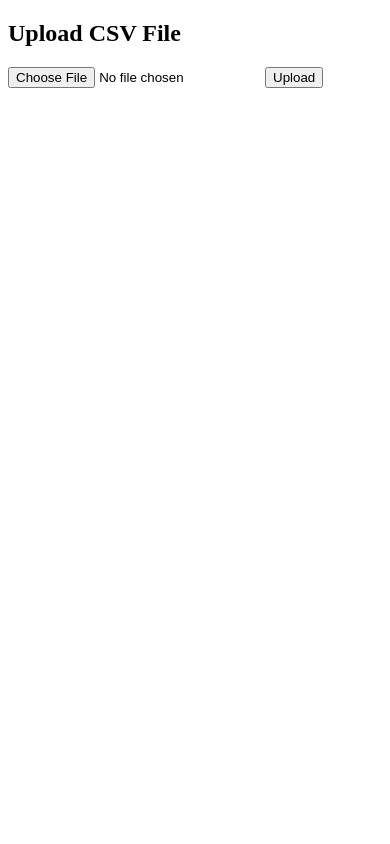
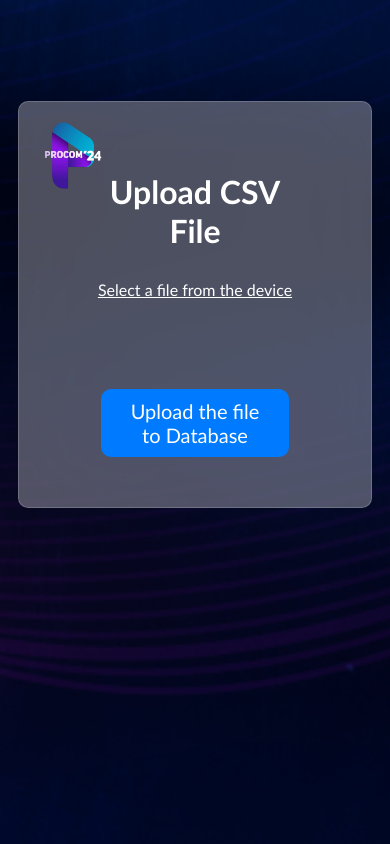
Before and after one commit to Procom-24/Attendance_Management_System_Procom24, a Django app: template registration/templates/uploadData.html in a window 390 px wide. Run offline with Django 5.2, Linux system fonts and the light colour scheme; the template is opened without the code that fills it, so the values that code supplies are empty.

Commit message:
upload data styling and and fucntionality to review the file before uploading

```diff
--- /dev/null
+++ b/registration/templates/static/uploadstyle.css
@@ -0,0 +1,156 @@
+
+body {
+    font-family: Trebuchet MS, sans-serif;
+    margin: 0;
+    padding: 0;
+    background-color: #000;
+    color: #fff;
+    display: flex;
+    justify-content: center;
+}
+
+.background-image {
+    position: fixed;
+    top: 0;
+    left: 0;
+    width: 100%;
+    height: 100%;
+    background-image: url('background2.png');
+    background-size: cover;
+    background-position: center;
+    z-index: -1;
+}
+
+.logo{
+    position: absolute;
+}
+
+.logoimg {
+    width: 150px;
+    height: auto;
+    transition: all 0.5s ease;
+}
+
+.outerdiv{
+    margin-top: 12vh;
+    margin-bottom: 8vh;
+    background: rgba( 255, 255, 255, 0.3);
+    backdrop-filter: blur( 50px );
+    -webkit-backdrop-filter: blur( 50px );
+    border: 1px solid rgba( 255, 255, 255, 0.18 );
+    border-radius: 10px;
+    width: 90%;
+    padding: 20px;
+    transition: all 0.5s ease;
+}
+
+h2 {
+    text-align: center;
+    margin: 50px;
+    font-size: xx-large;
+  }
+
+
+form {
+    display: flex;
+    flex-direction: column;
+    align-items: center;
+    margin-top: 20px;
+}
+
+input[type="file"] {
+    margin-bottom: 20px;
+    display: none; /* Hide the file input */
+}
+
+.file-drop-area {
+    border: 2px dashed #007bff;
+    border-radius: 5px;
+    padding: 100px;
+    text-align: center;
+    width: 40%;
+    cursor: pointer;
+    border-width: 4px;
+}
+
+.file-drop-area.highlight {
+    background-color: #e0f3ff;
+}
+
+.file-drop-area label,.fileinputmobile label {
+    cursor: pointer; /* Make label clickable */
+}
+
+button {
+    padding: 10px 20px;
+    background-color: #007bff;
+    color: #fff;
+    border: none;
+    margin: 30px;
+    cursor: pointer;
+    font-family: Trebuchet MS, sans-serif;
+    font-size: 20px;
+    max-width: 60%;
+    border-radius: 10px;
+}
+
+button:hover {
+    background-color: #0056b3;
+}
+
+.content{
+    padding: 10px;
+    max-width: 90%;
+    overflow: auto;
+}
+
+#fileContent {
+    margin-top: 20px;
+    border-collapse: collapse;
+    width: 100%;
+}
+
+#fileContent th, #fileContent td {
+    border: 1px solid #ccc;
+    padding: 8px;
+    text-align: left;
+}
+
+#fileContent th {
+    background-color: #f2f2f2;
+}
+
+#fileName {
+    margin-top: 10px;
+    font-weight: bold;
+}
+
+.fileinputmobile{
+    display: none;
+}
+
+@media screen and (max-width: 1000px){
+    .logoimg{
+        width: 20%;
+        transition: all 0.5s ease;
+    }
+
+    .outerdiv{
+        width: 80%;
+    }
+
+    .file-drop-area{
+        display: none;
+    }
+
+    .fileinputmobile{
+        display: block;
+        text-decoration: underline;
+        margin-bottom: 20px;
+    }
+
+    h2{
+        margin-bottom: 30px;
+    }
+
+}
--- a/registration/templates/uploadData.html
+++ b/registration/templates/uploadData.html
@@ -1,21 +1,90 @@
+{% load static %}
 <!DOCTYPE html>
 <html lang="en">
 <head>
-    <meta charset="UTF-8" />
-    <meta http-equiv="X-UA-Compatible" content="IE=edge" />
-    <meta name="viewport" content="width=device-width, initial-scale=1.0" />
+    <meta charset="UTF-8">
+    <meta http-equiv="X-UA-Compatible" content="IE=edge">
+    <meta name="viewport" content="width=device-width, initial-scale=1.0">
+    <link rel="icon" type="image/png" href="{% static 'logo icon.png' %}">
+    <link rel="stylesheet" href="{% static 'uploadstyle.css' %}" />
     <title>CSV File Upload</title>
+
 </head>
 <body>
+  <div class="background-image"></div>
+    <div class="outerdiv">
+      <div class="logo">
+        <img src="{% static 'logo.png' %}" alt="logo" class="logoimg" />
+      </div>
       <h2>Upload CSV File</h2>
       <form id="uploadForm" enctype="multipart/form-data">
           {% csrf_token %}
-      <input type="file" name="csv_file" accept=".csv" required />
-      <button type="button" onclick="uploadFile()">Upload</button>
+          <div class="file-drop-area" ondrop="dropHandler(event)" ondragover="dragOverHandler(event)" ondragenter="dragEnterHandler(event)" ondragleave="dragLeaveHandler(event)" onclick="triggerFileInput()">
+              <label for="fileInput">Drag & Drop CSV file here or click to browse</label>
+              <input type="file" name="csv_file" accept=".csv" id="fileInput" required onchange="uploadandSee()">
+          </div>
+          <div class="fileinputmobile" onclick="triggerFileInput()">
+            <label for="fileInput">Select a file from the device</label>
+            <input type="file" name="csv_file" accept=".csv" id="fileInput" required onchange="uploadandSee()">
+          </div>
+          <div class="content">
+            <div id="fileName"></div>
+            <table id="fileContent"></table>
+          </div>
+          <button type="button" onclick="uploadFile()">Upload the file to Database</button>
       </form>
+    </div>
 
 <script>
-      function uploadFile() {
+    function uploadandSee() {
+        var fileInput = document.getElementById("fileInput");
+        var file = fileInput.files[0];
+
+        if (file) {
+            var reader = new FileReader();
+            reader.onload = function(event) {
+                var content = event.target.result;
+                var fileName = file.name;
+
+                console.log("File Name:", fileName);
+                console.log("File Content:", content);
+
+                document.getElementById('fileName').innerText = "File Name: " + fileName;
+                displayFileContent(content);
+            };
+            reader.readAsText(file);
+        } else {
+            console.error("No file selected.");
+        }
+    }
+
+    function displayFileContent(content) {
+        var lines = content.split('\n');
+        var table = document.getElementById('fileContent');
+        table.innerHTML = ''; // Clear previous content
+
+        // Create table headers
+        var headers = lines[0].split(',');
+        var headerRow = table.insertRow();
+        headers.forEach(function(header) {
+            var cell = headerRow.insertCell();
+            cell.textContent = header;
+        });
+
+        // Create table rows
+        for (var i = 1; i < lines.length; i++) {
+            var cells = lines[i].split(',');
+            if (cells.length === headers.length) { // Only process lines with correct number of cells
+                var row = table.insertRow();
+                cells.forEach(function(cell) {
+                    var cellElement = row.insertCell();
+                    cellElement.textContent = cell;
+                });
+            }
+        }
+    }
+
+    function uploadFile(){
       var form = document.getElementById("uploadForm");
         var formData = new FormData(form);
 
@@ -28,8 +97,37 @@
                 console.log("Redirecting to /participants/");
                 window.location.href = "/participants/";
             })
+            .catch((error) => console.error("Error:", error));
+    }
 
-          .catch((error) => console.error("Error:", error));
+    function triggerFileInput() {
+        document.getElementById('fileInput').click(); // Trigger file input click event
+    }
+
+    function dragOverHandler(event) {
+        event.preventDefault();
+        event.stopPropagation();
+        event.dataTransfer.dropEffect = 'copy';
+    }
+
+    function dropHandler(event) {
+        event.preventDefault();
+        event.stopPropagation();
+        document.getElementById("fileInput").files = event.dataTransfer.files;
+        document.querySelector('.file-drop-area').classList.remove('highlight');
+        uploadandSee(); // Process dropped files
+    }
+
+    function dragEnterHandler(event) {
+        event.preventDefault();
+        event.stopPropagation();
+        document.querySelector('.file-drop-area').classList.add('highlight');
+    }
+
+    function dragLeaveHandler(event) {
+        event.preventDefault();
+        event.stopPropagation();
+        document.querySelector('.file-drop-area').classList.remove('highlight');
     }
 </script>
 </body>
```
Also changed, not shown: db.sqlite3. Lines whose indentation alone changed are shown as unchanged.
